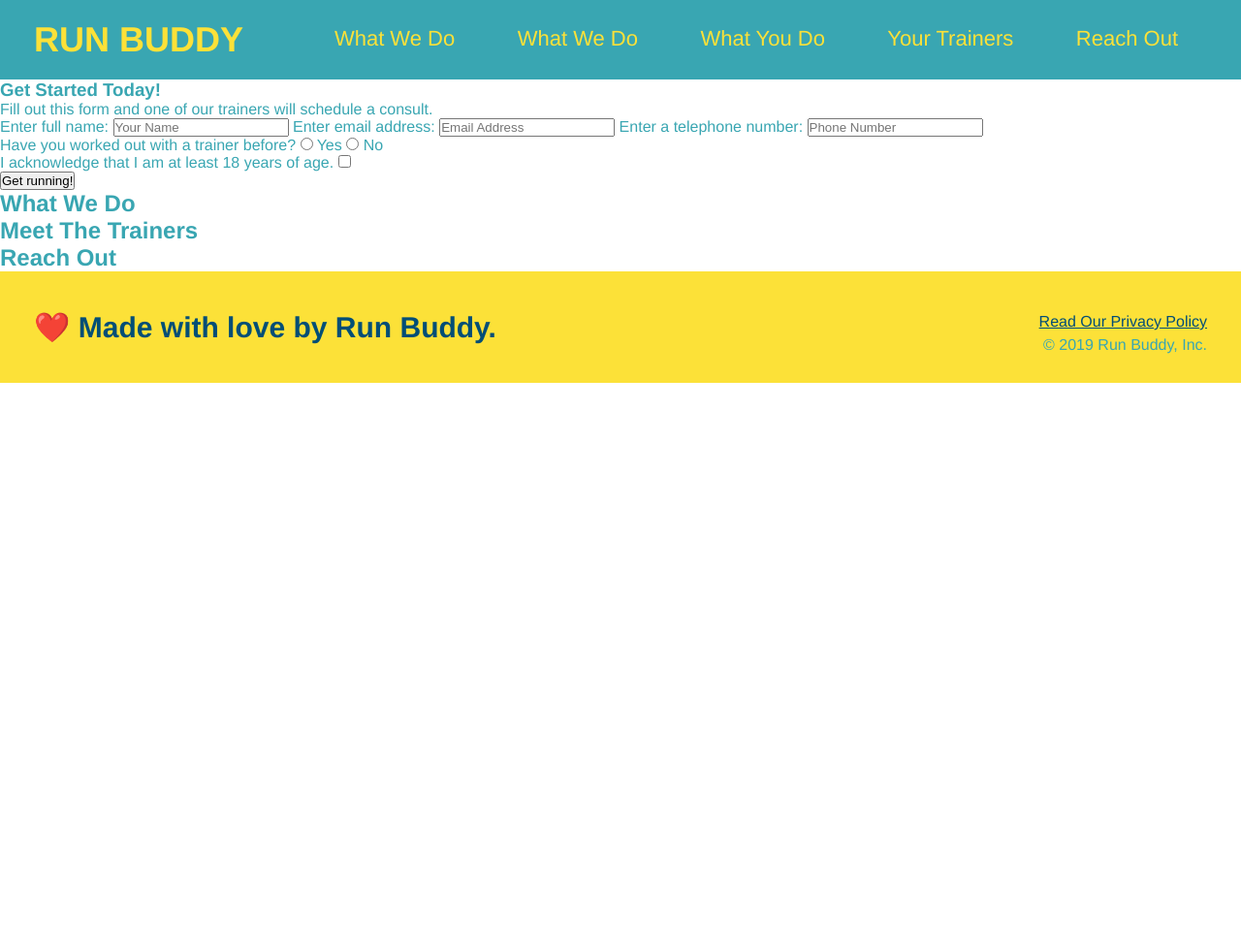
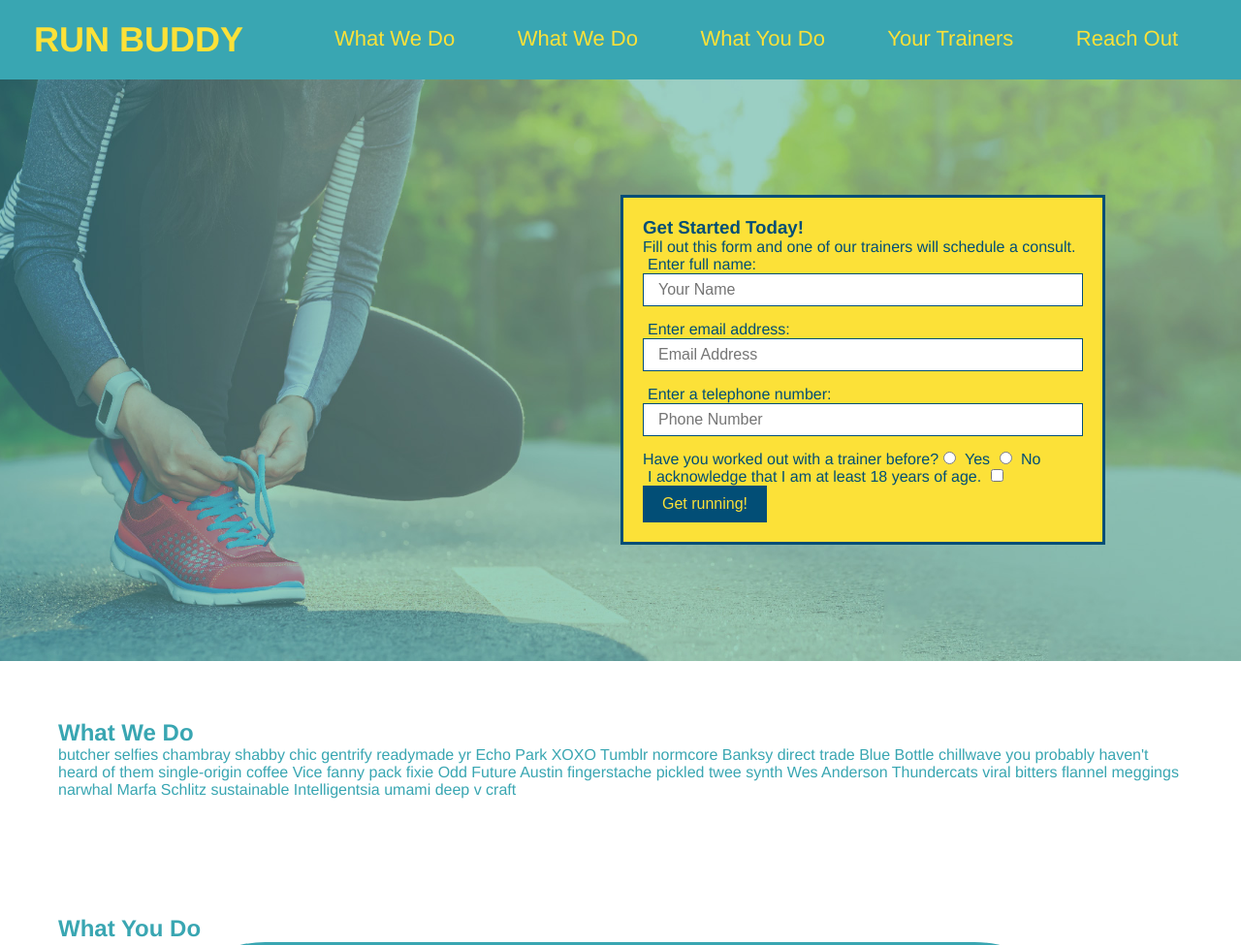
Before and after one commit to Partyondesecheo/run-buddy, a plain HTML site: page index.html in a window 1280 px wide. Shown: the top 975 px of the page at 97% size. Before the commit the page ends 800 px from the top, so only its background shows below. Drawn offline with Linux system fonts and the light colour scheme.

Commit message:
add what you do icons

```diff
--- a/assets/css/style.css
+++ b/assets/css/style.css
@@ -66,3 +66,50 @@ footer div {
 footer a {
   color: #024e76;
 }
+
+section {
+  padding: 60px;
+}
+
+/* Hero Style Start */
+.hero {
+  background-image: url("../images/hero-bg.jpg");
+  height: 600px;
+  background-size: cover;
+  background-position: center;
+  position: relative;
+}
+
+.hero-form {
+  border: 3px solid #024e76;
+  background-color: #fce138;
+  padding: 20px;
+  width: 500px;
+  color: #024e76;
+  position: absolute;
+  bottom: 120px;
+  right: 140px;
+}
+
+.hero-form label {
+  margin: 0 5px;
+}
+
+.form-input {
+  border: 1px solid #024e76;
+  display: block;
+  padding: 7px 15px;
+  font-size: 16px;
+  color: #024e76;
+  width: 100%;
+  margin-bottom: 15px;
+}
+
+.hero-form button {
+  color: #fce138;
+  background-color: #024e76;
+  border: none;
+  padding: 10px 20px;
+  font-size: 16px;
+}
+/* HERO STYLES END */
--- a/index.html
+++ b/index.html
@@ -39,17 +39,19 @@
 
     <!-- hero/jumbotron-->
 <!-- hero section -->
-<section>
-    <div>
+<section class="hero">
+    <div class="hero-form">
       <h3>Get Started Today!</h3>
       <p>Fill out this form and one of our trainers will schedule a consult.</p>
       <form>
         <label for="name">Enter full name:</label>
-        <input type="text" placeholder="Your Name" name="name" id="name" />
+        <input type="text" placeholder="Your Name" name="name" id="name" class="form-input">
+
         <label for="email">Enter email address:</label>
-        <input type="text" placeholder="Email Address" name="email" id="email" />
+        <input type="text" placeholder="Email Address" name="email" id="email" class="form-input">
+
         <label for="phone">Enter a telephone number:</label>
-        <input type="text" placeholder="Phone Number" name="phone" id="phone" />
+        <input type="text" placeholder="Phone Number" name="phone" id="phone" class="form-input">
         <p>
           Have you worked out with a trainer before?
           <input type="radio" name="trainer-confirm" id="trainer-yes" />
@@ -71,11 +73,41 @@
   </section>
   <!-- end hero -->
 
-    <!--"what we do" section-->
-    <section>
-        <h2>What We Do</h2>
-    </section>
+   <!-- "what we do" section -->
+   <section id="what-we-do">
+    <h2>What We Do</h2>
+    <p>
+      butcher selfies chambray shabby chic gentrify readymade yr Echo Park XOXO Tumblr normcore Banksy direct trade Blue Bottle chillwave you probably haven't heard of them single-origin coffee Vice fanny pack fixie Odd Future Austin fingerstache pickled twee synth Wes Anderson Thundercats viral bitters flannel meggings narwhal Marfa Schlitz sustainable Intelligentsia umami deep v craft
+    </p>
+  </section>
 
+  <!-- "what you do" section -->
+  <section id="what-you-do">
+    <h2>What You Do</h2>
+
+    <div>
+        <img src="./assets/images/step-1.svg" alt="" />
+        <h3>Step 1: Fill Out the Form Above.</h3>
+        <p>You're already here, so why not?</p>
+      </div>
+      <div>
+        <img src="./assets/images/step-2.svg" alt="" />
+        <h3>Step 2: Consult with One of Our Trainers.</h3>
+        <p>Are you here to build muscle, lose weight, or just feel good?</p>
+      </div>
+
+      <div>
+        <img src="./assets/images/step-3.svg" alt="" />
+        <h3>Step 3: Get Running.</h3>
+        <p>Hit the ground running (literally) once your trainer lays out your plan.</p>
+      </div>
+
+      <div>
+        <img src="./assets/images/step-4.svg" alt="" />
+        <h3>Step 4: See Results.</h3>
+        <p>Bi-weekly checkins with your trainer will keep you focused</p>
+      </div>
+  </section>
     <!--"meet the trainers"-->
     <section>
         <h2>Meet The Trainers</h2>
```
Also changed, not shown: assets/images/hero-bg.jpg (added), assets/images/step-1.svg (added), assets/images/step-2.svg (added), assets/images/step-3.svg (added), assets/images/step-4.svg (added).
